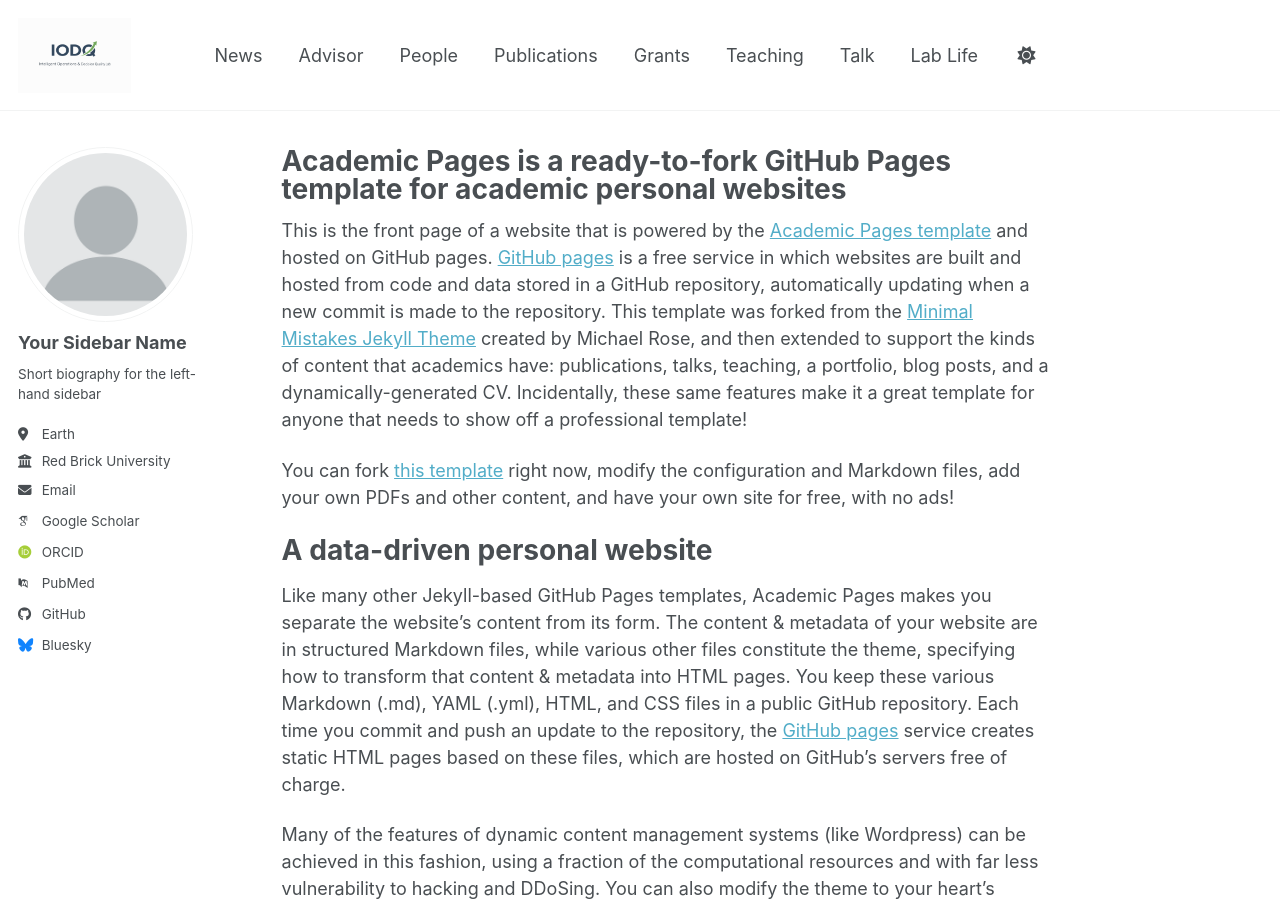
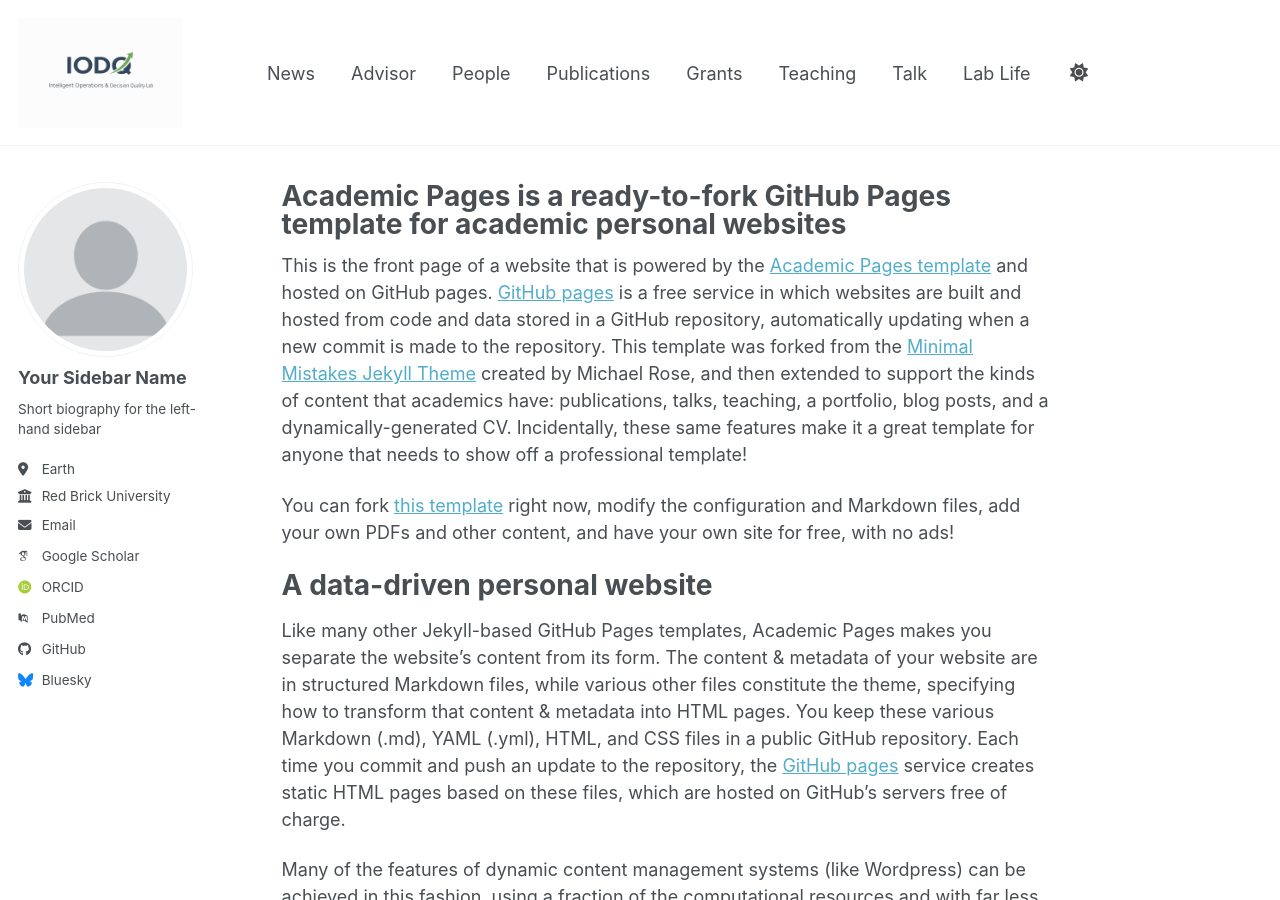
Before and after one commit to kbhuang188/kbhuang188.github.io, a Jekyll site: the page built from _pages/about.md, in a window 1280 px wide and 900 px high. Built offline with Jekyll 4.4.1, drawn with Linux system fonts in a browser that asks for light colours; some web fonts are replaced; a script bundle is joined from its source files by our own code; library files that are not in the unit come from our copies.

Commit message:
Update masthead.html

```diff
--- a/_includes/masthead.html
+++ b/_includes/masthead.html
@@ -12,7 +12,7 @@
   <a href="{{ base_path }}/" style="display:flex; align-items:center;">
     <img src="{{ '/images/IODQ-2.png' | relative_url }}"
          alt="IODQ Lab Logo"
-         style="height:75px; max-height:75px; width:auto; margin-right:12px;">
+         style="height:110px; max-height:110px; width:auto; margin-right:12px;">
   </a>
 </li>
           {% for link in site.data.navigation.main %}
```
